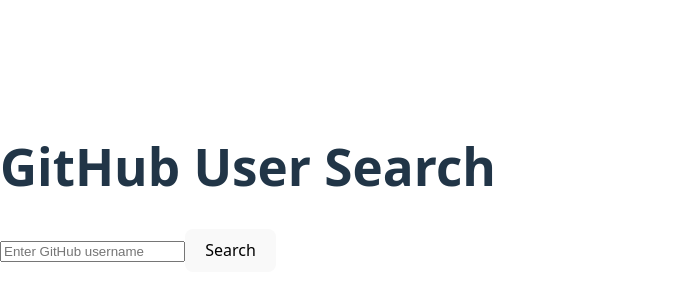
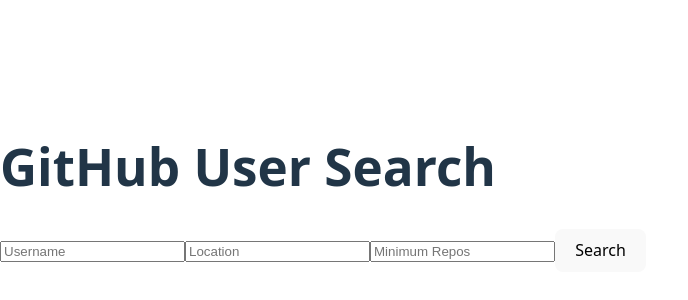
Before and after one commit to maryamh19/alx-fe-reactjs, a React (Vite) app in the folder github-user-search/: page / in a window 1280 px wide. Shown: the part 212-512 px from the top of the page, without its empty margins (0-688 px from the left). Built offline with nearby package versions, Linux system fonts and the light colour scheme.

Commit message:
added location and min repos

```diff
--- a/github-user-search/src/components/Search.jsx
+++ b/github-user-search/src/components/Search.jsx
@@ -1,50 +1,105 @@
 import { useState } from "react";
-import { fetchUserData } from "../services/githubService";
+import { fetchAdvancedUsers } from "../services/githubService";
 
 export default function Search() {
   const [username, setUsername] = useState("");
-  const [userData, setUserData] = useState(null);
+  const [location, setLocation] = useState("");
+  const [minRepos, setMinRepos] = useState("");
+  const [users, setUsers] = useState([]);
   const [loading, setLoading] = useState(false);
   const [error, setError] = useState("");
+  const [page, setPage] = useState(1);
+  const [totalCount, setTotalCount] = useState(0);
 
   const handleSearch = async (e) => {
     e.preventDefault();
     setLoading(true);
     setError("");
-    setUserData(null);
+    setUsers([]);
+    setPage(1);
 
     try {
-      const data = await fetchUserData(username);
-      setUserData(data);
+      const data = await fetchAdvancedUsers(username, location, minRepos, 1);
+      setUsers(data.items);
+      setTotalCount(data.total_count);
     } catch (err) {
-      setError("Looks like we cant find the user");
+      setError("No users found matching the criteria");
+    } finally {
+      setLoading(false);
+    }
+  };
+
+  const loadMore = async () => {
+    const nextPage = page + 1;
+    setLoading(true);
+    try {
+      const data = await fetchAdvancedUsers(username, location, minRepos, nextPage);
+      setUsers([...users, ...data.items]);
+      setPage(nextPage);
+    } catch (err) {
+      setError("Error loading more users");
     } finally {
       setLoading(false);
     }
   };
 
   return (
-    <div className="search-container">
-      <form onSubmit={handleSearch}>
+    <div className="max-w-2xl mx-auto p-4">
+      <form className="flex flex-col gap-3" onSubmit={handleSearch}>
         <input
           type="text"
-          placeholder="Enter GitHub username"
+          placeholder="Username"
+          className="border p-2 rounded"
           value={username}
           onChange={(e) => setUsername(e.target.value)}
         />
-        <button type="submit">Search</button>
+        <input
+          type="text"
+          placeholder="Location"
+          className="border p-2 rounded"
+          value={location}
+          onChange={(e) => setLocation(e.target.value)}
+        />
+        <input
+          type="number"
+          placeholder="Minimum Repos"
+          className="border p-2 rounded"
+          value={minRepos}
+          onChange={(e) => setMinRepos(e.target.value)}
+        />
+        <button className="bg-blue-500 text-white p-2 rounded hover:bg-blue-600" type="submit">
+          Search
+        </button>
       </form>
 
-      {loading && <p>Loading...</p>}
-      {error && <p>{error}</p>}
-      {userData && (
-        <div className="user-card">
-          <img src={userData.avatar_url} alt={userData.login} width="100" />
-          <h2>{userData.name || userData.login}</h2>
-          <a href={userData.html_url} target="_blank">
-            View Profile
-          </a>
-        </div>
+      {loading && <p className="mt-4">Loading...</p>}
+      {error && <p className="mt-4 text-red-500">{error}</p>}
+
+      <div className="mt-4 grid grid-cols-1 md:grid-cols-2 gap-4">
+        {users.map((user) => (
+          <div key={user.id} className="border p-4 rounded shadow hover:shadow-lg">
+            <img src={user.avatar_url} alt={user.login} className="w-20 h-20 rounded-full mx-auto" />
+            <h2 className="text-center font-bold mt-2">{user.login}</h2>
+            {user.location && <p className="text-center text-gray-600">{user.location}</p>}
+            <p className="text-center text-gray-500">Repos: {user.public_repos ?? "N/A"}</p>
+            <a
+              href={user.html_url}
+              target="_blank"
+              className="block mt-2 text-center text-blue-500 hover:underline"
+            >
+              View Profile
+            </a>
+          </div>
+        ))}
+      </div>
+
+      {users.length < totalCount && !loading && (
+        <button
+          onClick={loadMore}
+          className="mt-4 bg-gray-200 p-2 rounded hover:bg-gray-300 block mx-auto"
+        >
+          Load More
+        </button>
       )}
     </div>
   );
--- a/github-user-search/src/services/githubService.js
+++ b/github-user-search/src/services/githubService.js
@@ -1,17 +1,37 @@
 import axios from "axios";
 
-const BASE_URL = "https://api.github.com/users";
+const BASE_URL = "https://api.github.com";
 
-export const fetchUserData = async (username) => {
+export const fetchAdvancedUsers = async (username, location, minRepos, page = 1) => {
   try {
-    const response = await axios.get(`${BASE_URL}/${username}`, {
+    let query = username || "";
+    if (location) query += `+location:${location}`;
+    if (minRepos) query += `+repos:>=${minRepos}`;
+
+    const response = await axios.get(`${BASE_URL}/search/users`, {
+      params: { q: query, page, per_page: 10 },
       headers: {
         Authorization: import.meta.env.VITE_APP_GITHUB_API_KEY
           ? `token ${import.meta.env.VITE_APP_GITHUB_API_KEY}`
           : undefined,
       },
     });
-    return response.data;
+
+    // Optional: Fetch additional user details (like public_repos, location)
+    const detailedUsers = await Promise.all(
+      response.data.items.map(async (user) => {
+        const details = await axios.get(`${BASE_URL}/users/${user.login}`, {
+          headers: {
+            Authorization: import.meta.env.VITE_APP_GITHUB_API_KEY
+              ? `token ${import.meta.env.VITE_APP_GITHUB_API_KEY}`
+              : undefined,
+          },
+        });
+        return { ...user, ...details.data };
+      })
+    );
+
+    return { ...response.data, items: detailedUsers };
   } catch (error) {
     throw error;
   }
```
